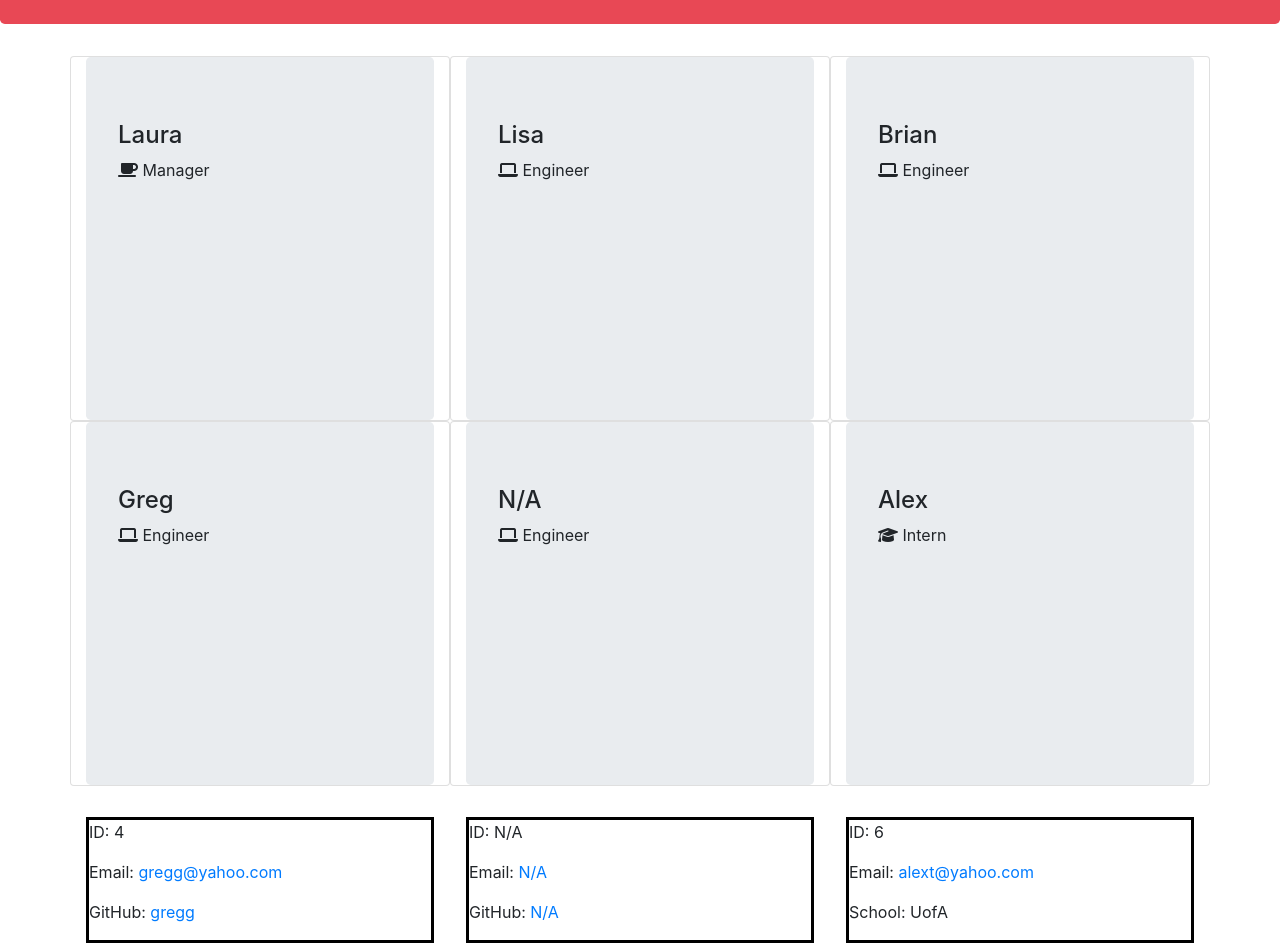
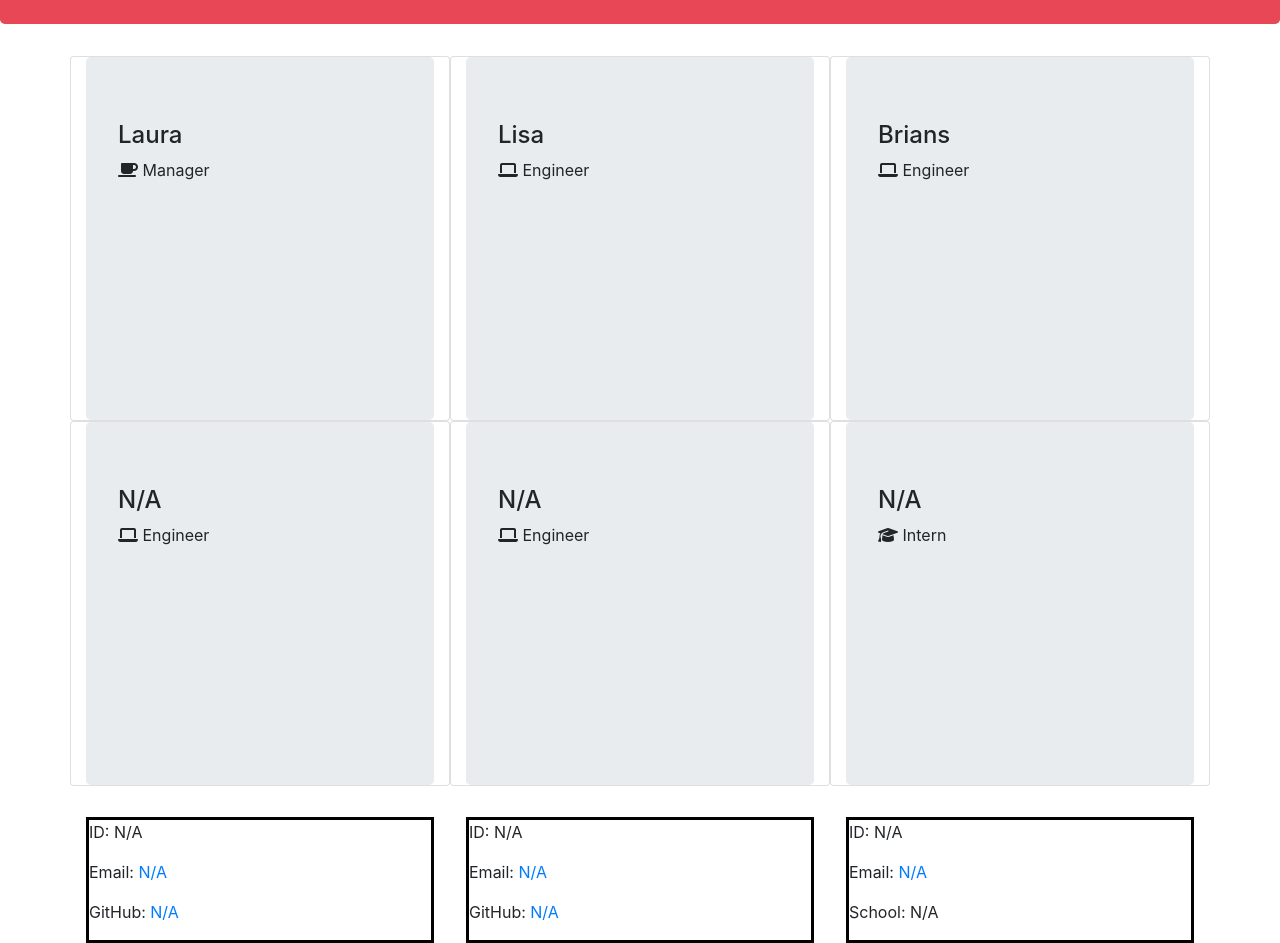
Before and after one commit to lafry5/my-team, a website: page Team.html in a window 1280 px wide. Shown: the part 160-1103 px from the top of the page. Drawn offline with nearby package versions, Linux system fonts and the light colour scheme.

Commit message:
new team.html

```diff
--- a/Team.html
+++ b/Team.html
@@ -56,7 +56,7 @@
 
                         <div class="card col-md-4">
                         <div class="col-12 jumbotron">
-                            <h4 class="name">Brian</h4>
+                            <h4 class="name">Brians</h4>
                             <i class="fa fa-laptop"> </i>
                             <p class = "title">Engineer</p>
                         </div>
@@ -70,14 +70,14 @@
 
                         <div class="card col-md-4">
                         <div class="col-12 jumbotron">
-                            <h4 class="name">Greg</h4>
+                            <h4 class="name">N/A</h4>
                             <i class="fa fa-laptop"> </i>
                             <p class = "title">Engineer</p>
                         </div>
                             <div class = "list-group">
-                            <p id="list-group-id">ID: 4</p>
-                            <p id="list-group-email">Email: <a href="mailto:gregg@yahoo.com">gregg@yahoo.com</a></p>
-                            <p id="list-group-other">GitHub: <a href="https://github.com/gregg">gregg</a></p>
+                            <p id="list-group-id">ID: N/A</p>
+                            <p id="list-group-email">Email: <a href="mailto:N/A">N/A</a></p>
+                            <p id="list-group-other">GitHub: <a href="https://github.com/N/A">N/A</a></p>
                             </div>
                         </div>
 
@@ -97,14 +97,14 @@
 
                         <div class="card col-md-4">
                             <div class="col-12 jumbotron">
-                                <h4 class="name">Alex</h4>
+                                <h4 class="name">N/A</h4>
                                 <i class="fa fa-graduation-cap"></i>
                                 <p class = "title">Intern</p>
                             </div>
                                 <div class = "list-group">
-                                <p id="list-group-id">ID: 6</p>
-                                <p id="list-group-email">Email: <a href="mailto:alext@yahoo.com">alext@yahoo.com</a></p>
-                                <p id="list-group-other">School: UofA</p>
+                                <p id="list-group-id">ID: N/A</p>
+                                <p id="list-group-email">Email: <a href="mailto:N/A">N/A</a></p>
+                                <p id="list-group-other">School: N/A</p>
                                 </div>
                             </div>
 
```
